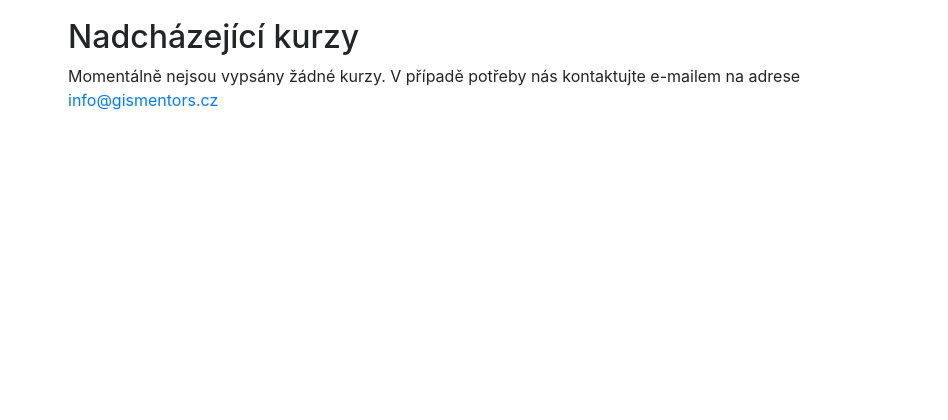
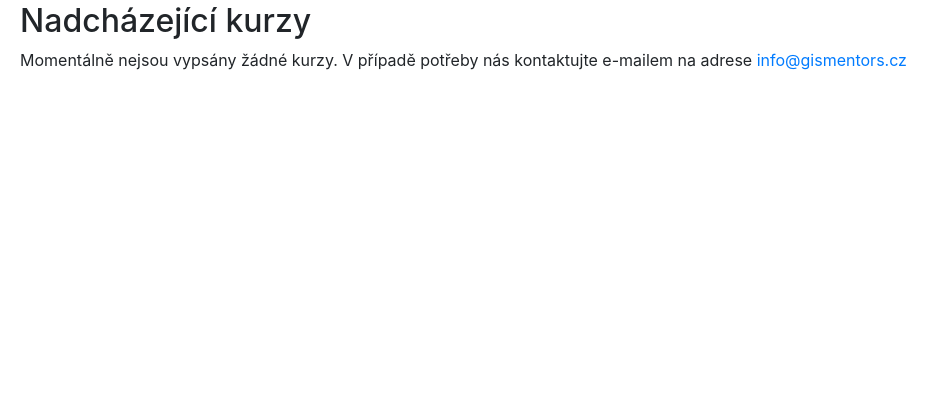
Before and after one commit to OpenGeoLabs/gismentors-registration, a Django app: template registration/templates/courses.html in a window 1280 px wide. Shown: the part 150-570 px from the top of the page, without its empty margins (0-948 px from the left). Run offline with Django 3.2, Linux system fonts and the light colour scheme; the template is opened without the code that fills it, so the values that code supplies are empty; some libraries are stand-ins or nearby versions.

Commit message:
template upate

```diff
--- a/registration/templates/template.html
+++ b/registration/templates/template.html
@@ -84,7 +84,7 @@ tr.declined td {
    {% endblock %}
 </header>
 
-<main class="col-12 col-md-9 col-xl-8 py-md-3 pl-md-5 bd-content">
+<main class="bd-content">
     {% block body %}
     {% endblock %}
 </main>
```
